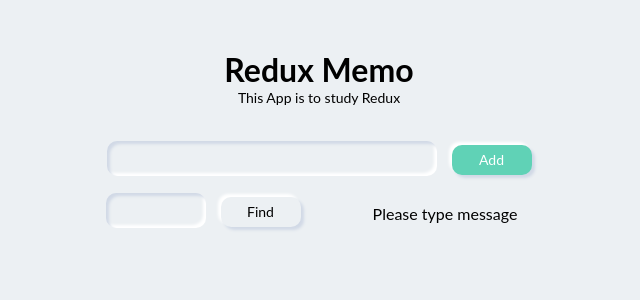
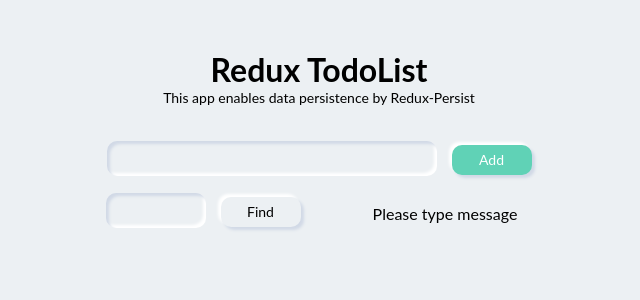
Before and after one commit to git-tune/redux-memo, a React (Create React App) app: page / in a window 1280 px wide. Shown: the top 300 px of the page, without its empty margins (321-961 px from the left). Built offline with nearby package versions, Linux system fonts and the light colour scheme.

Commit message:
change SubTitle

```diff
--- a/package.json
+++ b/package.json
@@ -13,13 +13,15 @@
     "@testing-library/react": "^9.3.2",
     "@testing-library/user-event": "^7.1.2",
     "dayjs": "^1.8.28",
+    "npm": "^6.14.7",
     "react": "^16.13.1",
     "react-dom": "^16.13.1",
     "react-redux": "^7.2.0",
     "react-scripts": "3.4.1",
     "redux": "^4.0.5",
     "redux-persist": "^6.0.0",
-    "styled-components": "^5.1.1"
+    "styled-components": "^5.1.1",
+    "yarn": "^1.22.4"
   },
   "scripts": {
     "start": "react-scripts start",
--- a/public/index.html
+++ b/public/index.html
@@ -10,7 +10,7 @@
       content="Web site created using create-react-app"
     />
     <link rel="manifest" href="%PUBLIC_URL%/manifest.json" />
-    <title>Redux Memo</title>
+    <title>Redux TodoList</title>
   </head>
   <body>
     <noscript>You need to enable JavaScript to run this app.</noscript>
--- a/src/pages/Top.js
+++ b/src/pages/Top.js
@@ -29,8 +29,8 @@
 const Top = () => {
   return (
     <Container>
-      <Title>Redux Memo</Title>
-      <SubTitle>This App is to study Redux</SubTitle>
+      <Title>Redux TodoList</Title>
+      <SubTitle>This app enables data persistence by Redux-Persist</SubTitle>
       <AddForm />
       <Table>
         <tbody>
```
Also changed, not shown: 1 other file (tests, documents, lock files or other folders).
